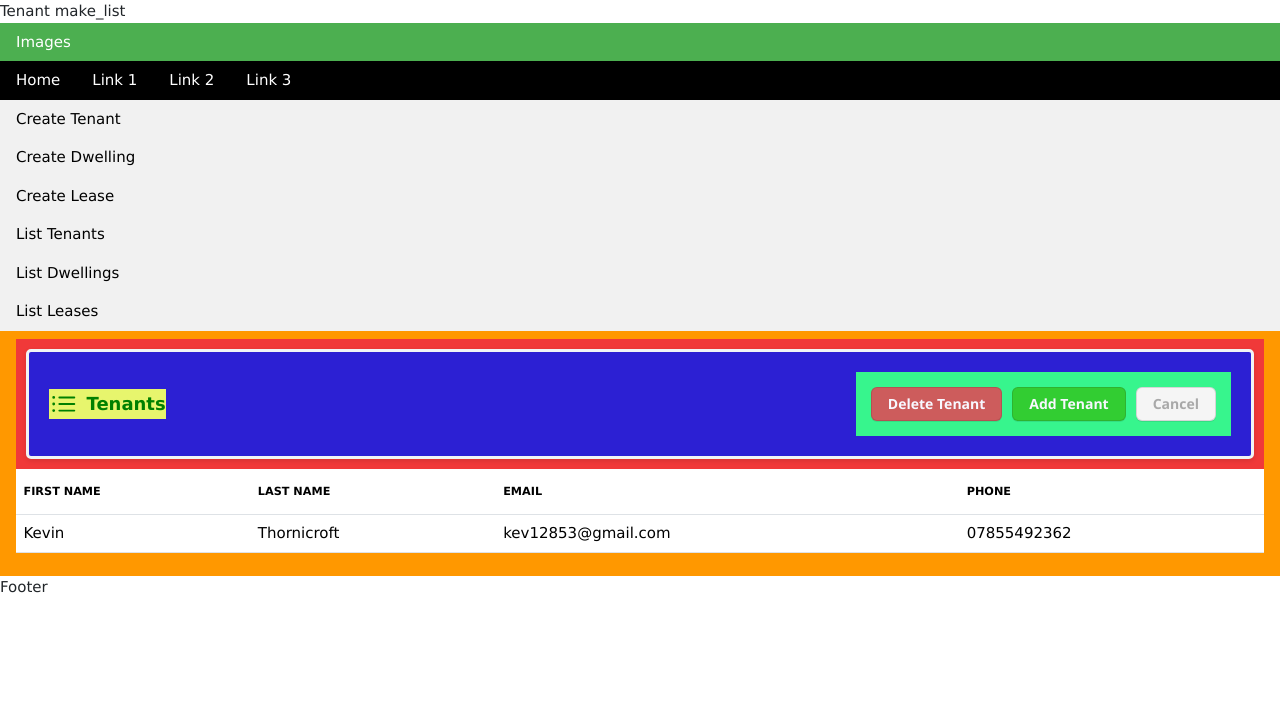
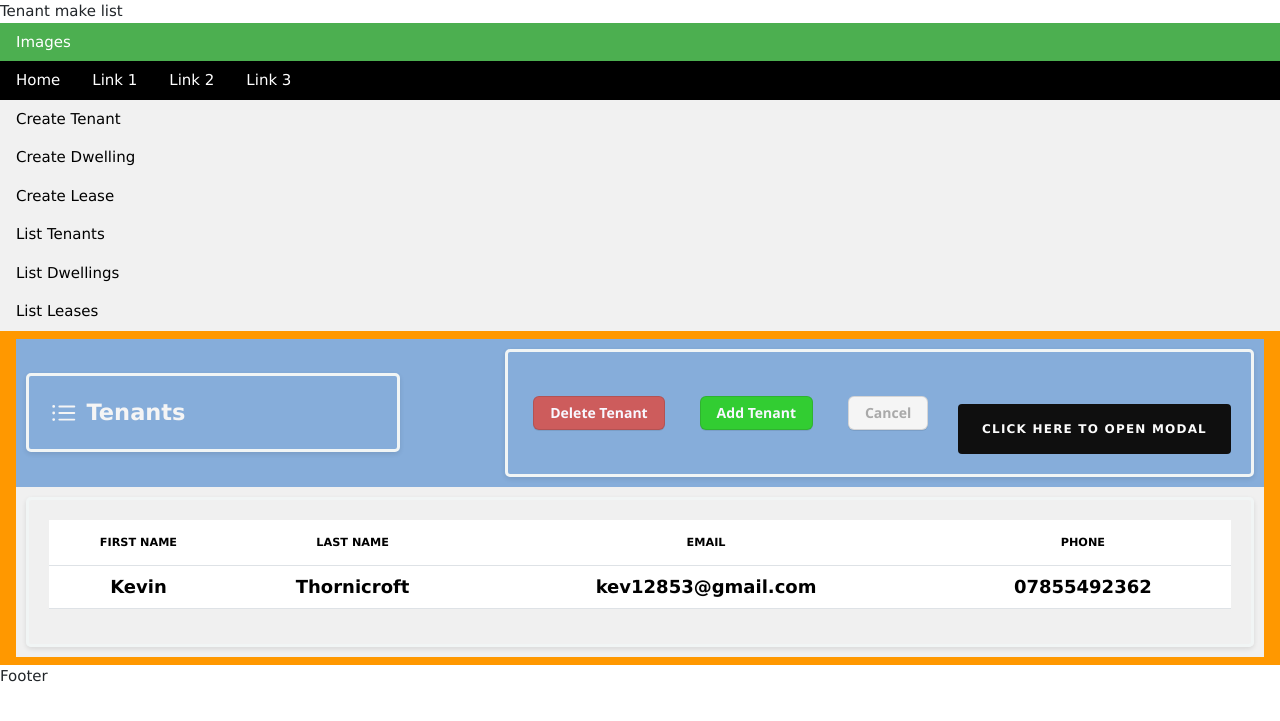
Before and after one commit to Kev12853/MyPortfolio, a Django app: page /portfolio/tenant_list.html in a window 1280 px wide. Shown: the top 721 px of the page. Run offline with Django 5.2, Linux system fonts and the light colour scheme; data comes from the database, SQL or seed files in the repository; some libraries are stand-ins or nearby versions.

Commit message:
Started on modals

```diff
--- a/MyPortfolioBase/sass/_colors.sass
+++ b/MyPortfolioBase/sass/_colors.sass
@@ -4,3 +4,5 @@ $delete-button-background-color: indianred
 $cancel-button-background-color: whitesmoke
 $button-text-color: ghostwhite
 $cancel-button-text-color: darkgrey
+$light-theme-text-color: whitesmoke
+$dark-theme-text-color: darkgrey
--- a/MyPortfolioBase/sass/_mixins.sass
+++ b/MyPortfolioBase/sass/_mixins.sass
@@ -1,5 +1,6 @@
 @use 'lists' as lst
 @use 'buttons' as btn
+@use 'colors' as col
 
 $myButtonBackgroundColor: pink
 $button-text-color: white
@@ -11,59 +12,51 @@ $button-text-color: white
 
 @mixin myListHeader()
 
-@mixin myPanel()
-    //@extend .w3-card-4
-    //@extend .w3-round-large
-    //padding: 0.01em 16px
-    @extend .myFlexContainer
+@mixin myPanel() // class applied to div that holds the entire page
+    display: flex
+    flex-direction: column
+    background-color: #f0f0f0
+    #title-header
+        @extend .myFlexContainer
+        div // any div inside the title-header
+            @extend .myFlexItem
 
+    #the_list_area
+        @extend .myFlexItem
+        &#the-table
+            background-color: red
 
-.myFlexContainer
+.myFlexContainer   //class applied to the header
     display: flex /* Enables flexbox */
-    //align-items: center /* vertically */
-    //justify-content: space-between /* horizontally */
-    background-color: #f03939ff
-
-@mixin myFlexItem()
-    display: flex /* Enables flexbox */
-    flex: 1 /* Each item takes equal space */
     align-items: center /* vertically */
     justify-content: space-between /* horizontally */
-    margin: 10px /* Space around each item */
-    padding: 20px /* Padding inside each item */
-    background-color: #2c20d3ff /* Background color for items */
-    border: 3px solid #f1f5f5 /* Border for items */
-    border-radius: 5px /* Rounded corners for items */
-    color: green /* Text color for items */
-    text-align: center /* Centered text */
-    font-weight: bold /* Bold text */
-    font-size: 1.2em /* Slightly larger text */
-    box-shadow: 0 2px 5px rgba(0, 0, 0, 0.1) /* Subtle shadow for depth */
-    #header-title-div
+    background-color: #86adda
+
+.myFlexItem  // class applied to each item in the header
+    align-items: center //* vertically */
+    justify-content: space-between //* horizontally */
+    margin: 10px //* Space around each item */
+    padding: 20px //* Padding inside each item */
+    border: 3px solid #f1f5f5 //* Border for items */
+    border-radius: 5px //* Rounded corners for items */
+    color: green //* Text color for items */
+    text-align: center //* Centered text */
+    font-weight: bold //* Bold text */
+    font-size: 1.2em //* Slightly larger text */
+    box-shadow: 0 2px 5px rgba(0, 0, 0, 0.1) //* Subtle shadow for depth */
+    &#header-title-div
         display: flex
+        flex-basis: 30%
+        align-items: center
+        justify-content: left
+        color: col.$light-theme-text-color
+        font-size: 1.5em
+    &#header-buttons
+        display: flex
+        flex-basis: 60%
         align-items: center
         justify-content: space-between
-        background-color: #e7f56dff /* Background color for items */
-    #header-buttons
-        display: flex
-        flex-basis: auto
-        align-items: right
-        justify-content: space-between
-        background-color: #37f58dff /* Background color for items */
-        padding: 10px /* Padding inside each item */
+    &#the_list_area
+        //background-color: pink
     button
        @include btn.button-3
-
-
-// Example usage:// .MyButton
-//   @include myColor(pink, white)
-// .MyPanel
-//   @include myPanel
-// .MyPanelHeader
-//   @include myListHeader
-// .MyFlexContainer
-//   @include myFlexContainer
-// .MyFlexItem
-//   @include myFlexItem
-// .MyCustomButton
-//   @include myColor(blue, yellow)
--- /dev/null
+++ b/MyPortfolioBase/sass/_modals.sass
@@ -0,0 +1,53 @@
+
+@mixin modal-btn
+    transition: background 250ms
+    padding: 16px 24px
+    border-radius: 4px
+    background-color: #0f0f0f
+    color: #fcfcfc
+    text-transform: uppercase
+    font-size: 12px
+    letter-spacing: 0.1em
+    margin-top: 32px
+    display: inline-block
+    text-decoration: none
+    &:hover,
+    &:focus
+        background-color: #0f0f0fdd
+
+@mixin modal
+    position: absolute
+    min-height: 100vh
+    width: 100%
+    top: 20
+    left: 20
+    display: flex
+    z-index: 2
+    &:not(:target)
+        display: none
+
+@mixin modal-overlay
+    width: 100%
+    height: 100%
+    position: absolute
+    background-color: rgba(0, 0, 0, 0.5)
+    left: 0
+
+@mixin modal-content
+    transition: transform 1s
+    background: #fff
+    width: 75%
+    position: relative
+    margin: auto
+    height: 75%
+    padding: 48px 24px
+    border-radius: 4px
+    max-width: 1000px
+
+@mixin modal-close
+    font-size: 36px
+    text-decoration: none
+    color: inherit
+    position: absolute
+    right: 24px
+    top: 10px
--- a/MyPortfolioBase/sass/base.sass
+++ b/MyPortfolioBase/sass/base.sass
@@ -1,29 +1,30 @@
 @use 'mixins' as m
+@use 'modals' as md
+
+.MyPanel
+  @include m.myPanel
 
 .MyColor
   @include m.myColor
 
-.MyPanel
-  @include m.myPanel
+.modal-btn
+  @include md.modal-btn
 
-.MyPanelHeader
-  @include m.myListHeader
+.modal
+  @include md.modal
 
-//.MyFlexContainer
-  //@include m.myFlexContainer
+.modal-overlay
+  @include md.modal-overlay
 
-.MyFlexItem
-  @include m.myFlexItem
+.modal-content
+  @include md.modal-content
 
-.main-header
-  background-color: red
+.modal-close
+  @include md.modal-close
 
-.test
-  div
-    color: blue
-  .main-header
-    background-color: red
 
+// .MyPanelHeader
+//   @include m.myListHeader
 
 // nav
 //   ul
--- a/PropertiesApp/static/css/base.css
+++ b/PropertiesApp/static/css/base.css
@@ -1,22 +1,17 @@
-.myFlexContainer, .MyPanel {
+.myFlexContainer, .MyPanel #title-header {
   display: -webkit-box;
   display: -ms-flexbox;
   display: flex;
-  background-color: #f03939;
+  -webkit-box-align: center;
+      -ms-flex-align: center;
+          align-items: center;
+  -webkit-box-pack: justify;
+      -ms-flex-pack: justify;
+          justify-content: space-between;
+  background-color: #86adda;
 }
 
-.MyColor {
-  background-color: pink;
-  color: white;
-}
-
-.MyFlexItem {
-  display: -webkit-box;
-  display: -ms-flexbox;
-  display: flex;
-  -webkit-box-flex: 1;
-      -ms-flex: 1;
-          flex: 1;
+.myFlexItem, .MyPanel #title-header div, .MyPanel #the_list_area {
   -webkit-box-align: center;
       -ms-flex-align: center;
           align-items: center;
@@ -25,7 +20,6 @@
           justify-content: space-between;
   margin: 10px;
   padding: 20px;
-  background-color: #2c20d3;
   border: 3px solid #f1f5f5;
   border-radius: 5px;
   color: green;
@@ -35,34 +29,35 @@
   -webkit-box-shadow: 0 2px 5px rgba(0, 0, 0, 0.1);
           box-shadow: 0 2px 5px rgba(0, 0, 0, 0.1);
 }
-.MyFlexItem #header-title-div {
+.myFlexItem#header-title-div, .MyPanel #title-header div#header-title-div {
   display: -webkit-box;
   display: -ms-flexbox;
   display: flex;
+  -ms-flex-preferred-size: 30%;
+      flex-basis: 30%;
+  -webkit-box-align: center;
+      -ms-flex-align: center;
+          align-items: center;
+  -webkit-box-pack: left;
+      -ms-flex-pack: left;
+          justify-content: left;
+  color: whitesmoke;
+  font-size: 1.5em;
+}
+.myFlexItem#header-buttons, .MyPanel #title-header div#header-buttons {
+  display: -webkit-box;
+  display: -ms-flexbox;
+  display: flex;
+  -ms-flex-preferred-size: 60%;
+      flex-basis: 60%;
   -webkit-box-align: center;
       -ms-flex-align: center;
           align-items: center;
   -webkit-box-pack: justify;
       -ms-flex-pack: justify;
           justify-content: space-between;
-  background-color: #e7f56d;
 }
-.MyFlexItem #header-buttons {
-  display: -webkit-box;
-  display: -ms-flexbox;
-  display: flex;
-  -ms-flex-preferred-size: auto;
-      flex-basis: auto;
-  -webkit-box-align: right;
-      -ms-flex-align: right;
-          align-items: right;
-  -webkit-box-pack: justify;
-      -ms-flex-pack: justify;
-          justify-content: space-between;
-  background-color: #37f58d;
-  padding: 10px;
-}
-.MyFlexItem button {
+.myFlexItem button, .MyPanel #title-header div button, .MyPanel #the_list_area button {
   -webkit-appearance: none;
      -moz-appearance: none;
           appearance: none;
@@ -94,48 +89,121 @@
   margin: 5px;
   background-color: rgba(235, 240, 196, 0.862745098);
 }
-.MyFlexItem button#delete-button {
+.myFlexItem button#delete-button, .MyPanel #title-header div button#delete-button, .MyPanel #the_list_area button#delete-button {
   background-color: indianred;
 }
-.MyFlexItem button#add-button {
+.myFlexItem button#add-button, .MyPanel #title-header div button#add-button, .MyPanel #the_list_area button#add-button {
   background-color: limegreen;
 }
-.MyFlexItem button#cancel-button {
+.myFlexItem button#cancel-button, .MyPanel #title-header div button#cancel-button, .MyPanel #the_list_area button#cancel-button {
   background-color: whitesmoke;
   color: darkgrey;
 }
-.MyFlexItem button:focus:not(:focus-visible):not(.focus-visible) {
+.myFlexItem button:focus:not(:focus-visible):not(.focus-visible), .MyPanel #title-header div button:focus:not(:focus-visible):not(.focus-visible), .MyPanel #the_list_area button:focus:not(:focus-visible):not(.focus-visible) {
   -webkit-box-shadow: none;
           box-shadow: none;
   outline: none;
 }
-.MyFlexItem button:hover {
+.myFlexItem button:hover, .MyPanel #title-header div button:hover, .MyPanel #the_list_area button:hover {
   background-color: #f5ea54;
 }
-.MyFlexItem button:focus {
+.myFlexItem button:focus, .MyPanel #title-header div button:focus, .MyPanel #the_list_area button:focus {
   -webkit-box-shadow: rgba(46, 164, 79, 0.4) 0 0 0 3px;
           box-shadow: rgba(46, 164, 79, 0.4) 0 0 0 3px;
   outline: none;
 }
-.MyFlexItem button:disabled {
+.myFlexItem button:disabled, .MyPanel #title-header div button:disabled, .MyPanel #the_list_area button:disabled {
   background-color: #94d3a2;
   border-color: rgba(27, 31, 35, 0.1);
   color: rgba(255, 255, 255, 0.8);
   cursor: default;
 }
-.MyFlexItem button:active {
+.myFlexItem button:active, .MyPanel #title-header div button:active, .MyPanel #the_list_area button:active {
   background-color: #e47d29;
   -webkit-box-shadow: rgba(20, 70, 32, 0.2) 0 1px 0 inset;
           box-shadow: rgba(20, 70, 32, 0.2) 0 1px 0 inset;
 }
 
-.main-header {
+.MyPanel {
+  display: -webkit-box;
+  display: -ms-flexbox;
+  display: flex;
+  -webkit-box-orient: vertical;
+  -webkit-box-direction: normal;
+      -ms-flex-direction: column;
+          flex-direction: column;
+  background-color: #f0f0f0;
+}
+.MyPanel #the_list_area#the-table {
   background-color: red;
 }
 
-.test div {
-  color: blue;
+.MyColor {
+  background-color: pink;
+  color: white;
 }
-.test .main-header {
-  background-color: red;
+
+.modal-btn {
+  -webkit-transition: background 250ms;
+  transition: background 250ms;
+  padding: 16px 24px;
+  border-radius: 4px;
+  background-color: #0f0f0f;
+  color: #fcfcfc;
+  text-transform: uppercase;
+  font-size: 12px;
+  letter-spacing: 0.1em;
+  margin-top: 32px;
+  display: inline-block;
+  text-decoration: none;
+}
+.modal-btn:hover, .modal-btn:focus {
+  background-color: rgba(15, 15, 15, 0.8666666667);
+}
+
+.modal {
+  position: absolute;
+  min-height: 100vh;
+  width: 100%;
+  top: 20;
+  left: 20;
+  display: -webkit-box;
+  display: -ms-flexbox;
+  display: flex;
+  z-index: 2;
+}
+.modal:not(:target) {
+  display: none;
+}
+
+.modal-overlay {
+  width: 100%;
+  height: 100%;
+  position: absolute;
+  background-color: rgba(0, 0, 0, 0.5);
+  left: 0;
+}
+
+.modal-content {
+  -webkit-transition: -webkit-transform 1s;
+  transition: -webkit-transform 1s;
+  transition: transform 1s;
+  transition: transform 1s, -webkit-transform 1s;
+  background: #fff;
+  width: 75%;
+  position: relative;
+  margin: auto;
+  height: 75%;
+  padding: 48px 24px;
+  border-radius: 4px;
+  max-width: 1000px;
+}
+
+.modal-close {
+  font-size: 36px;
+  text-decoration: none;
+  color: inherit;
+  position: absolute;
+  right: 24px;
+  top: 10px;
 }/*# sourceMappingURL=base.css.map */
--- a/PropertiesApp/templates/PropertiesApp/tenant_list.html
+++ b/PropertiesApp/templates/PropertiesApp/tenant_list.html
@@ -1,31 +1,39 @@
 {% extends 'base.html' %}
 
 {% block title %}
-    Tenant make_list
+    Tenant make list
 {% endblock title %}
 
 <!-- mt-4 mb-6 text-2xl leading-none tracking-tight text-white md:text-3xl lg:text-4xl flex items-center mb-4 -->
 {% block content %}
-<div class="MyPanel" id="title-panel" >
-    <header class="MyFlexItem" id="title-header" >
-        <div id="header-title-div" >
+<div class="MyPanel" id="title-panel" ><!-- flex container -->
+    <header id="title-header" > <!-- flex container and flex item -->
+        <div id="header-title-div" > <!--flex item -->
             <svg xmlns="http://www.w3.org/2000/svg" fill="none" viewBox="0 0 24 24" stroke-width="1.5" stroke="currentColor" class="w-8 h-8 me-2">
                 <path stroke-linecap="round" stroke-linejoin="round" d="M8.25 6.75h12M8.25 12h12m-12 5.25h12M3.75 6.75h.007v.008H3.75V6.75Zm.375 0a.375.375 0 1 1-.75 0 .375.375 0 0 1 .75 0ZM3.75 12h.007v.008H3.75V12Zm.375 0a.375.375 0 1 1-.75 0 .375.375 0 0 1 .75 0Zm-.375 5.25h.007v.008H3.75v-.008Zm.375 0a.375.375 0 1 1-.75 0 .375.375 0 0 1 .75 0Z" />
             </svg>
             <p>Tenants </p>
         </div>
-        <div id=header-buttons>
+        <div id=header-buttons> <!-- flex item -->
             <button id="delete-button"> Delete Tenant </button>
-            <button id="add-button"> Add Tenant </button>
-            <button id="cancel-button"> Cancel </button>
+            <button id="add-button" class="accordion"> Add Tenant </button>
+            <button id="cancel-button" > Cancel </button>
+            <a class="modal-btn" href="#modal">Click here to open modal</a>
+            <section role="dialog" class="modal" id="modal" aria-labelledby="modal-title">
+                <a class="modal-overlay" href="#" tabindex="-1"></a>
+                <div class="modal-content">
+                  <a title="Close modal" aria-label="Close modal" href="#" class="modal-close">&times; </a>
+                  <h2 id="modal-title"> Hello there! </h2>
+                </div>
+              </section>
+
         </div>
     </header>
-</div>
-
-    <div class= "relative overflow-x-auto text-yellow" >
+<!-- another flex item -->
+    <div id="the_list_area" class= "relative overflow-x-auto" >
         {% if tenants %}
-        <table class="table" > <!-- class="table" is a Daisy UI class-->
-            <thead class="text-xs text-blue uppercase" >
+        <table id="the-table" class="table" > <!-- class="table" is a Daisy UI class-->
+            <thead class="text-xs uppercase " >
                 <tr>
                     <th class="px-6 py-3"> First Name </th>
                     <th class="px-6 py-3"> Last Name </th>
@@ -54,7 +62,24 @@
             </p>
         {% endif %}
     </div>
+</div>
 
+<script>
+    var acc = document.getElementsByClassName("accordion");
+    var i;
+
+    for (i = 0; i < acc.length; i++) {
+      acc[i].addEventListener("click", function() {
+        this.classList.toggle("active");
+        var panel = this.nextElementSibling;
+        if (panel.style.display === "block") {
+          panel.style.display = "none";
+        } else {
+          panel.style.display = "block";
+        }
+      });
+    }
+    </script>
 
 
     {% comment %} <div class="relative overflow-x-auto text-white">
```
Also changed, not shown: dist/css/base.min.css, 2 other files.
